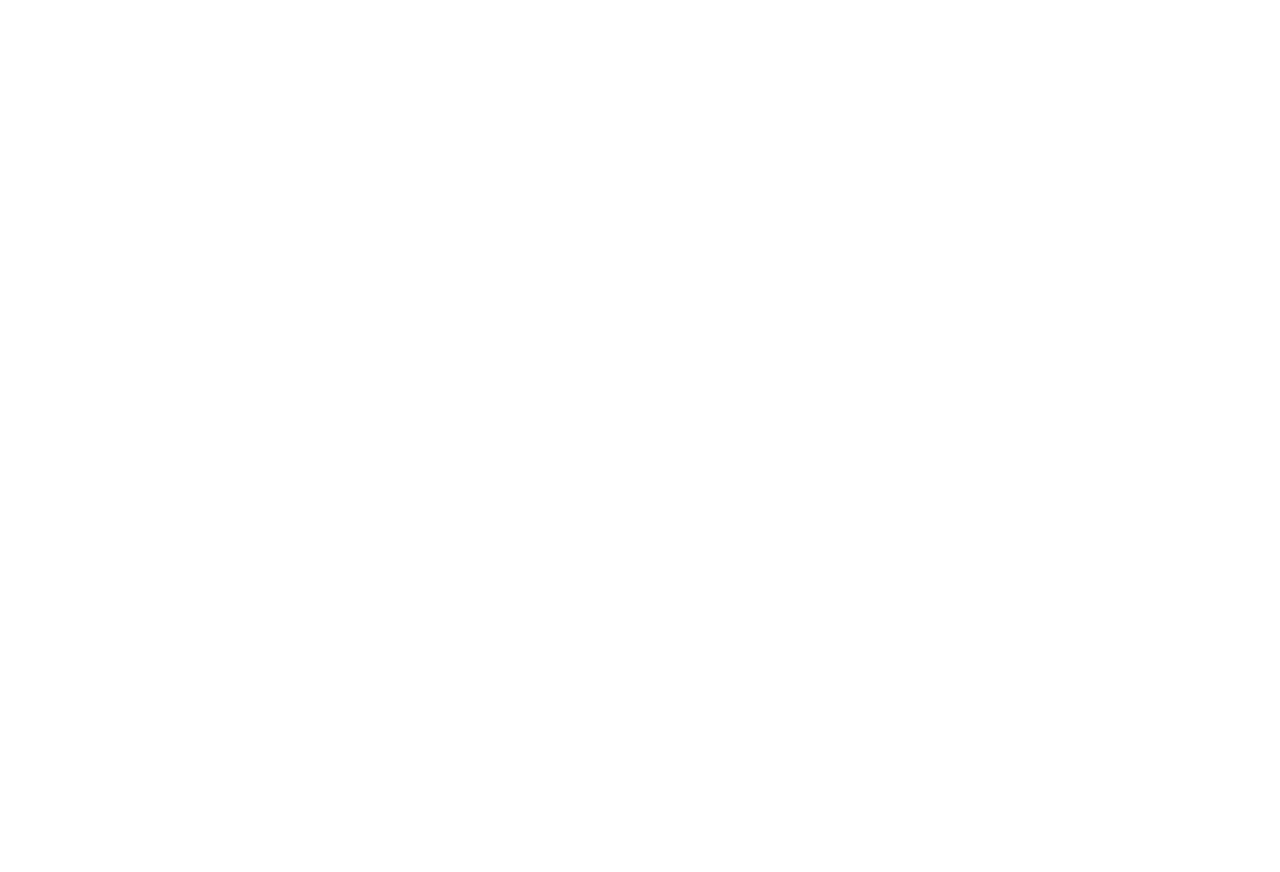
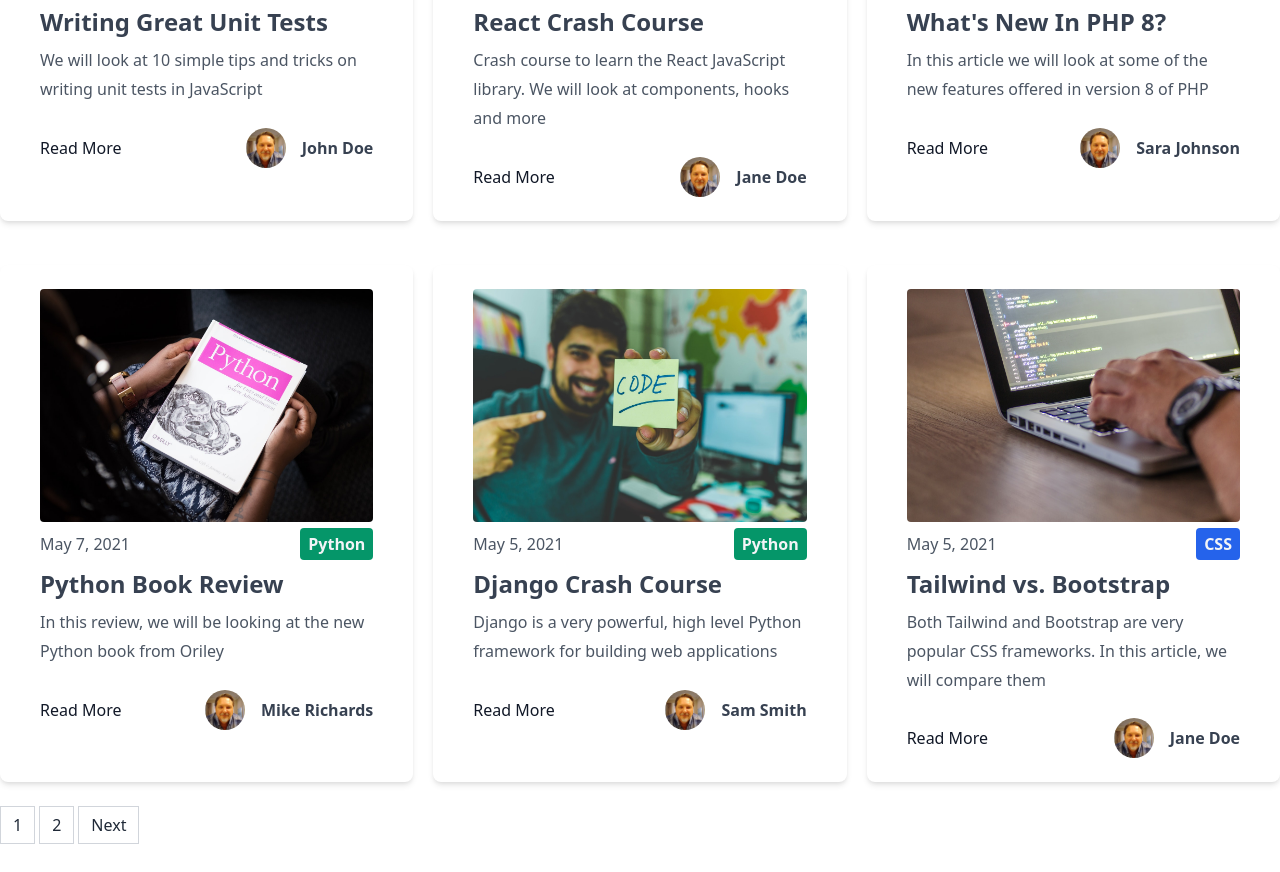
Before and after one commit to webmatters/bodhi-blog, a Next.js app: page /blog/page/1 in a window 1280 px wide. Before the commit this address had no page. Shown: the part 521-1393 px from the top of the page. Before the commit the page ends 800 px from the top, so only its background shows below. Built offline with nearby package versions, Linux system fonts and the light colour scheme.

Commit message:
Adds pagination and category pages.

```diff
--- /dev/null
+++ b/components/Pagination.js
@@ -0,0 +1,43 @@
+import Link from "next/link"
+
+export default function Pagination({ currentPage, numPages }) {
+  const isFirst = currentPage === 1
+  const isLast = currentPage === numPages
+  const prevPage = `/blog/page/${currentPage - 1}`
+  const nextPage = `/blog/page/${currentPage + 1}`
+
+  if (numPages === 1) return <></>
+
+  return (
+    <div className="mt-6">
+      <ul className="flex pl-0 list-none my-2">
+        {!isFirst && (
+          <Link href={prevPage} passHref>
+            <li className="relative block py-2 px-3 leading-tight bg-white border border-gray-300 text-gray-800 mr-1 hover:bg-gray-200 cursor-pointer">
+              Previous
+            </li>
+          </Link>
+        )}
+
+        {Array.from({ length: numPages }, (_, i) => (
+          <Link href={`/blog/page/${i + 1}`} passHref>
+            <li
+              className="relative block py-2 px-3 leading-tight bg-white border border-gray-300 text-gray-800 mr-1 hover:bg-gray-200 cursor-pointer"
+              key={i}
+            >
+              {i + 1}
+            </li>
+          </Link>
+        ))}
+
+        {!isLast && (
+          <Link href={nextPage} passHref>
+            <li className="relative block py-2 px-3 leading-tight bg-white border border-gray-300 text-gray-800 mr-1 hover:bg-gray-200 cursor-pointer">
+              Next
+            </li>
+          </Link>
+        )}
+      </ul>
+    </div>
+  )
+}
--- /dev/null
+++ b/config/index.js
@@ -0,0 +1 @@
+export const POSTS_PER_PAGE = 6
--- a/pages/404.js
+++ b/pages/404.js
@@ -1,6 +1,6 @@
 import Link from "next/link"
 import Image from "next/image"
-import Layout from "../components/Layout"
+import Layout from "@/components/Layout"
 
 export default function NotFoundPage() {
   return (
--- a/pages/about.js
+++ b/pages/about.js
@@ -1,4 +1,4 @@
-import Layout from "../components/Layout"
+import Layout from "@/components/Layout"
 
 export default function AboutPage() {
   return (
--- a/pages/blog/[slug].js
+++ b/pages/blog/[slug].js
@@ -5,11 +5,11 @@
 import Link from "next/link"
 import Image from "next/image"
 
-import Layout from "../../components/Layout"
-import CategoryLabel from "../../components/CategoryLabel"
+import Layout from "@/components/Layout"
+import CategoryLabel from "@/components/CategoryLabel"
 
 export default function PostPage({
-  frontmatter: { title, category, date, cover_image, author, author_image },
+  frontmatter: { title, category, date, cover_image, author },
   content,
   slug,
 }) {
--- /dev/null
+++ b/pages/blog/category/[category_name].js
@@ -0,0 +1,79 @@
+import fs from "fs"
+import path from "path"
+import Link from "next/link"
+import matter from "gray-matter"
+
+import Layout from "@/components/Layout"
+import Post from "@/components/Post"
+import { sortByDate } from "@/utils/index"
+
+export default function CategoryBlogPage({ posts, categoryName }) {
+  return (
+    <Layout>
+      <h1 className="text-5xl border-b-4 p-5 font-bold">
+        {categoryName} Articles
+      </h1>
+
+      <div className="grid md:grid-cols-2 lg:grid-cols-3 gap-5">
+        {posts.map((post, index) => (
+          <Post key={index} frontmatter={post.frontmatter} slug={post.slug} />
+        ))}
+      </div>
+    </Layout>
+  )
+}
+
+// Runs on the server
+export async function getStaticPaths() {
+  const files = fs.readdirSync(path.join("posts"))
+  const categories = files.map((filename) => {
+    const markdownContent = fs.readFileSync(
+      path.join("posts", filename),
+      "utf-8"
+    )
+    const { data: frontmatter } = matter(markdownContent)
+
+    return frontmatter.category.toLowerCase()
+  })
+
+  const paths = categories.map((category) => ({
+    params: { category_name: category },
+  }))
+
+  return {
+    paths,
+    fallback: false,
+  }
+}
+
+export async function getStaticProps({ params: { category_name } }) {
+  const files = fs.readdirSync(path.join("posts"))
+
+  const posts = files.map((filename) => {
+    const slug = filename.replace(".md", "")
+
+    const markdownContent = fs.readFileSync(
+      path.join("posts", filename),
+      "utf-8"
+    )
+
+    const { data: frontmatter } = matter(markdownContent)
+
+    return {
+      slug,
+      frontmatter,
+    }
+  })
+
+  // Filter posts by category
+  const categoryPosts = posts.filter(
+    (post) => post.frontmatter.category.toLowerCase() === category_name
+  )
+
+  return {
+    props: {
+      posts: categoryPosts.sort(sortByDate),
+      categoryName: categoryPosts[0].frontmatter.category,
+    },
+  }
+}
--- a/pages/blog/index.js
+++ b/pages/blog/index.js
@@ -1,49 +1,6 @@
-import fs from "fs"
-import path from "path"
-import Link from "next/link"
-import matter from "gray-matter"
+import { getStaticProps } from "./page/[page_index]"
 
-import Layout from "../../components/Layout"
-import Post from "../../components/Post"
-import { sortByDate } from "../../utils"
+import BlogPage from "./page/[page_index]"
 
-export default function BlogPage({ posts }) {
-  return (
-    <Layout>
-      <h1 className="text-5xl border-b-4 p-5 font-bold">Blog</h1>
-
-      <div className="grid md:grid-cols-2 lg:grid-cols-3 gap-5">
-        {posts.map((post, index) => (
-          <Post key={index} frontmatter={post.frontmatter} slug={post.slug} />
-        ))}
-      </div>
-    </Layout>
-  )
-}
-
-// Runs on the server
-export async function getStaticProps() {
-  const files = fs.readdirSync(path.join("posts"))
-
-  const posts = files.map((filename) => {
-    const slug = filename.replace(".md", "")
-
-    const markdownContent = fs.readFileSync(
-      path.join("posts", filename),
-      "utf-8"
-    )
-
-    const { data: frontmatter } = matter(markdownContent)
-
-    return {
-      slug,
-      frontmatter,
-    }
-  })
-
-  return {
-    props: {
-      posts: posts.sort(sortByDate),
-    },
-  }
-}
+export { getStaticProps }
+export default BlogPage
--- /dev/null
+++ b/pages/blog/page/[page_index].js
@@ -0,0 +1,77 @@
+import fs from "fs"
+import path from "path"
+import matter from "gray-matter"
+
+import Layout from "@/components/Layout"
+import Post from "@/components/Post"
+import Pagination from "@/components/Pagination"
+import { sortByDate } from "@/utils/index"
+import { POSTS_PER_PAGE } from "@/config/index"
+
+export default function BlogPage({ posts, numPages, currentPage }) {
+  return (
+    <Layout>
+      <h1 className="text-5xl border-b-4 p-5 font-bold">Blog</h1>
+
+      <div className="grid md:grid-cols-2 lg:grid-cols-3 gap-5">
+        {posts.map((post, index) => (
+          <Post key={index} frontmatter={post.frontmatter} slug={post.slug} />
+        ))}
+      </div>
+      <Pagination currentPage={currentPage} numPages={numPages} />
+    </Layout>
+  )
+}
+
+// Runs on the server
+export async function getStaticPaths() {
+  const files = fs.readdirSync(path.join("posts"))
+  const numPages = Math.ceil(files.length / POSTS_PER_PAGE)
+
+  let paths = []
+  for (let i = 1; i <= numPages; i++) {
+    paths.push({
+      params: { page_index: i.toString() },
+    })
+  }
+
+  return {
+    paths,
+    fallback: false,
+  }
+}
+
+export async function getStaticProps({ params }) {
+  const page = parseInt((params && params.page_index) || 1)
+  const files = fs.readdirSync(path.join("posts"))
+
+  const posts = files.map((filename) => {
+    const slug = filename.replace(".md", "")
+
+    const markdownContent = fs.readFileSync(
+      path.join("posts", filename),
+      "utf-8"
+    )
+
+    const { data: frontmatter } = matter(markdownContent)
+
+    return {
+      slug,
+      frontmatter,
+    }
+  })
+
+  const numPages = Math.ceil(files.length / POSTS_PER_PAGE)
+  const pageIndex = page - 1
+  const orderedPosts = posts
+    .sort(sortByDate)
+    .slice(pageIndex * POSTS_PER_PAGE, (pageIndex + 1) * POSTS_PER_PAGE)
+
+  return {
+    props: {
+      posts: orderedPosts,
+      numPages,
+      currentPage: page,
+    },
+  }
+}
--- a/pages/index.js
+++ b/pages/index.js
@@ -3,9 +3,9 @@
 import Link from "next/link"
 import matter from "gray-matter"
 
-import Layout from "../components/Layout"
-import Post from "../components/Post"
-import { sortByDate } from "../utils"
+import Layout from "@/components/Layout"
+import Post from "@/components/Post"
+import { sortByDate } from "@/utils/index"
 
 export default function HomePage({ posts }) {
   return (
```
Also changed, not shown: jsconfig.json (added, +10 -0 lines).
